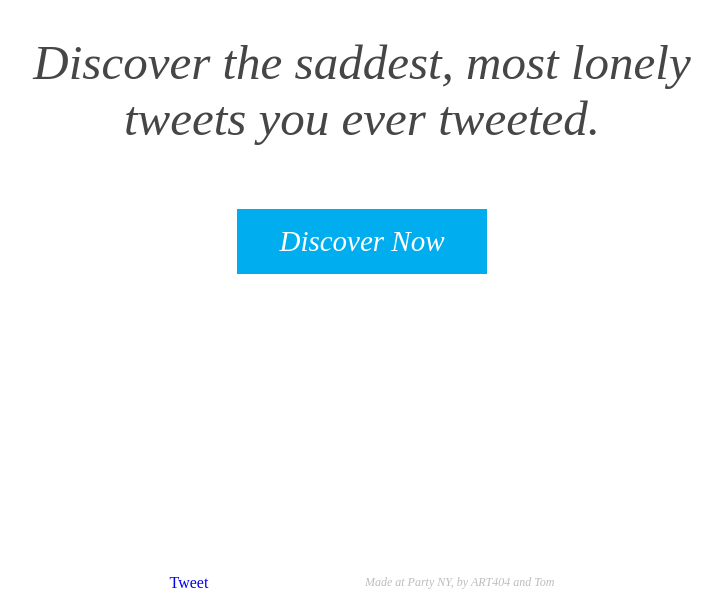
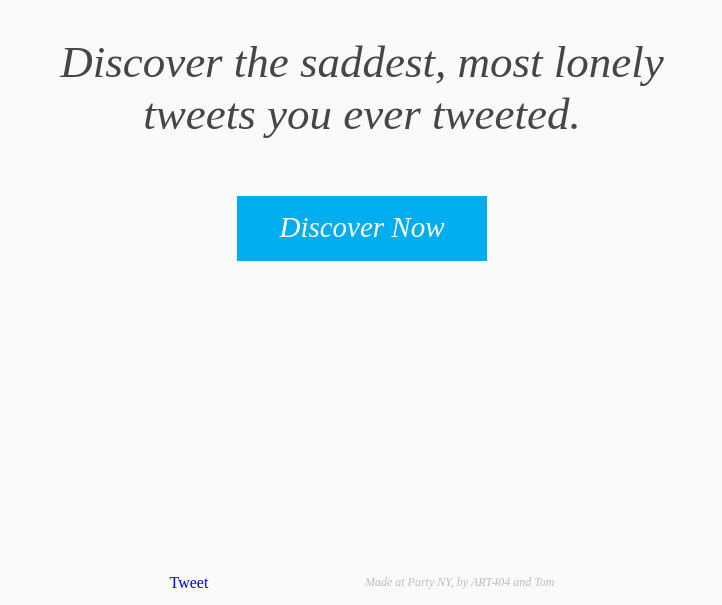
Before and after one commit to Prty/sadtweets, a Node project: template public/index.html in a window 1280 px wide. Shown: the part 195-800 px from the top of the page, without its empty margins (278-1000 px from the left). Run offline with Node 20 templates, Linux system fonts and the light colour scheme; the template is opened without the code that fills it: most values are stand-ins (such as "Sample title", 1, 10 or a date in 2020); some libraries are stand-ins or nearby versions.

Commit message:
layout fixes

```diff
--- a/controllers/tweets.js
+++ b/controllers/tweets.js
@@ -52,6 +52,7 @@ exports.show = function(req, res) {
 	T.get('statuses/user_timeline', { screen_name: req.user.twitter.username, count: 200 },  function (err, data, response) {
 		returnedData = data;
 		console.log(returnedData);
+		console.log(err);
 		//
 		//	loop through returned data and create object to push to array
 		//
--- a/public/css/main.css
+++ b/public/css/main.css
@@ -6,6 +6,7 @@ html, body {
 	width: 100%;
 	height: 100%;
 	overflow: hidden;
+	background-color: #fafafa;
 }
 
 a {
@@ -13,7 +14,7 @@ a {
 }
 
 .wrapper {
-	width: 770px;
+	width: 800px;
 	margin: 0 auto;
 	display: none;
 }
@@ -36,11 +37,13 @@ a {
 
 .middle {
 	text-align: center;
-	padding-top: 60px;
+	padding-top: 62px;
 	font-style: italic;
-	font-size: 49px;
+	font-size: 45px;
 	color: #464646;
+	width: 650px;
 	/*background-color: green;*/
+	margin: 0 auto;
 }
 
 .forms {
@@ -82,7 +85,7 @@ a {
 	color: white;
 	border : 0px;
 	cursor: pointer;
-	margin-top: 61px;
+	margin-top: 55px;
 }
 
 
```
